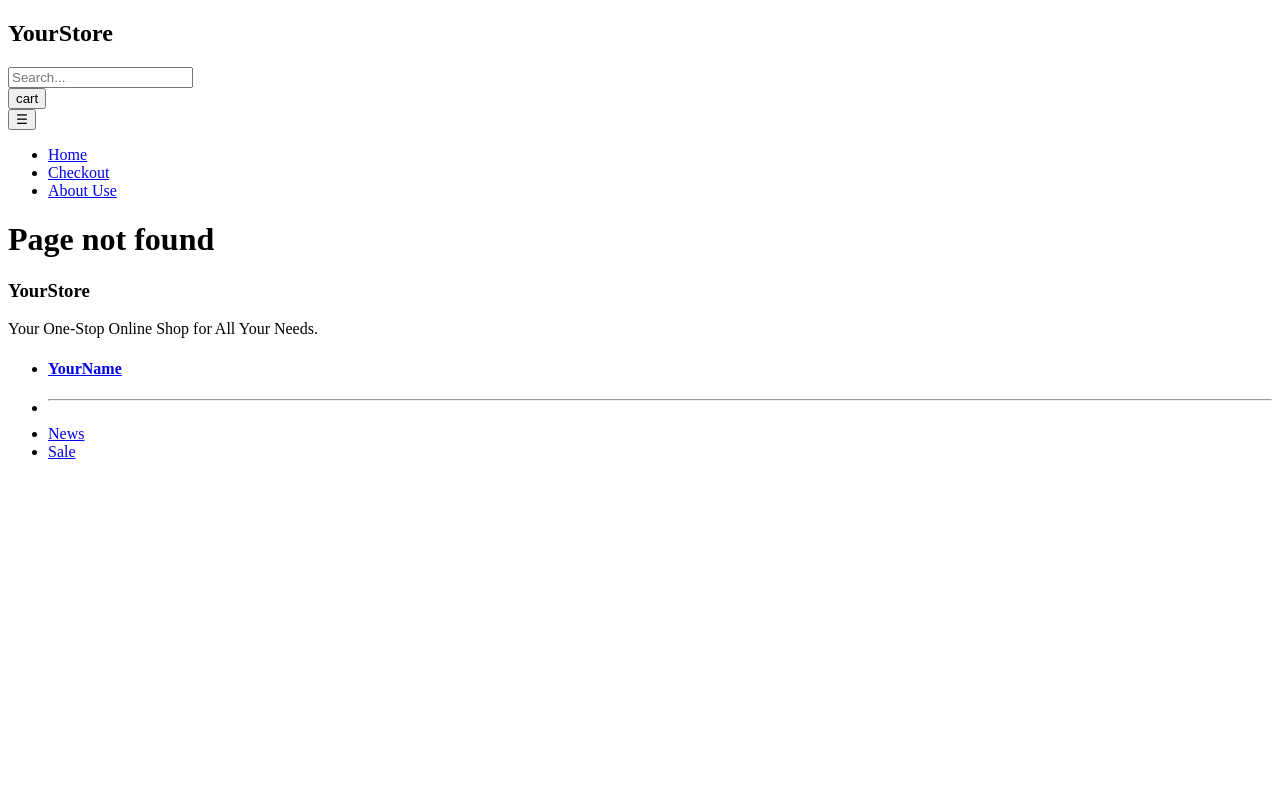
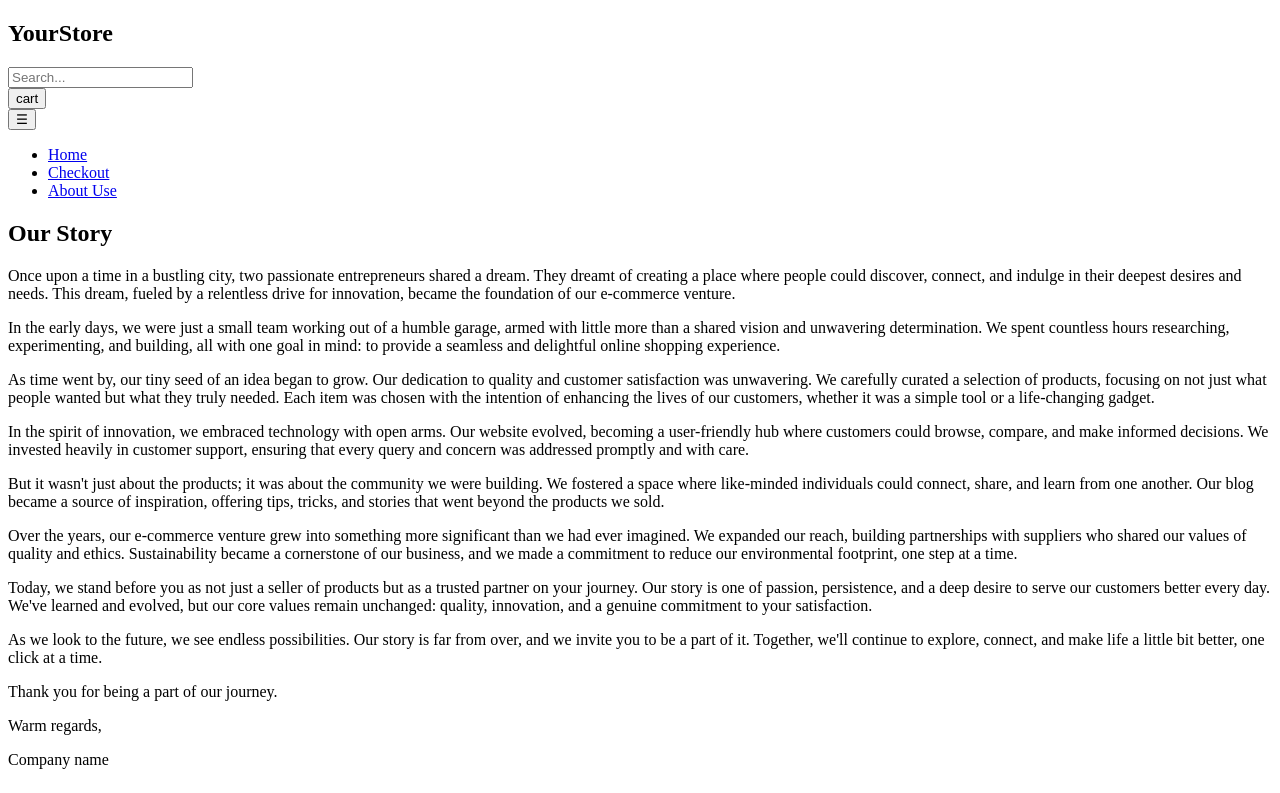
Before and after one commit to nexnic/YourStore, a React (Vite) app: page /Aboutus in a window 1280 px wide. Before the commit this address had no page. Shown: the top 793 px of the page. Built offline with nearby package versions, Linux system fonts and the light colour scheme.

Commit message:
adding About page

```diff
--- a/src/script/App.tsx
+++ b/src/script/App.tsx
@@ -1,6 +1,7 @@
 import { BrowserRouter, Routes, Route } from "react-router-dom";
 import { useState } from "react";
 // Import Page Config
+import AboutusPage from "./pages/AboutUs/AboutUsPage";
 import HomePage from './pages/Home/Home';
 import PageNotFound from './pages/PageNotFound/PageNotFound';
 import CheckoutPage from "./pages/Checkout/Checkout";
@@ -57,6 +58,7 @@ export default function App() {
             <Routes>
                 <Route path="/" element={<Layout pageConfig={pageConfig} cart={cart} onSelectEmptyCart={handlerEmptyCart} onSelectCartRemoveItem={handlerRemoveItemFromCart}/>}>
                     <Route index element={<HomePage onSelectAddCart={handlerAddToCart}/>} />
+                    <Route path="Aboutus" element={<AboutusPage />} />
                     <Route path="/product/:id" element={<ProductPage />} />
                     <Route path="/checkout" element={<CheckoutPage cart={cart}/>} />
                     <Route path="*" element={<PageNotFound />} />
```
